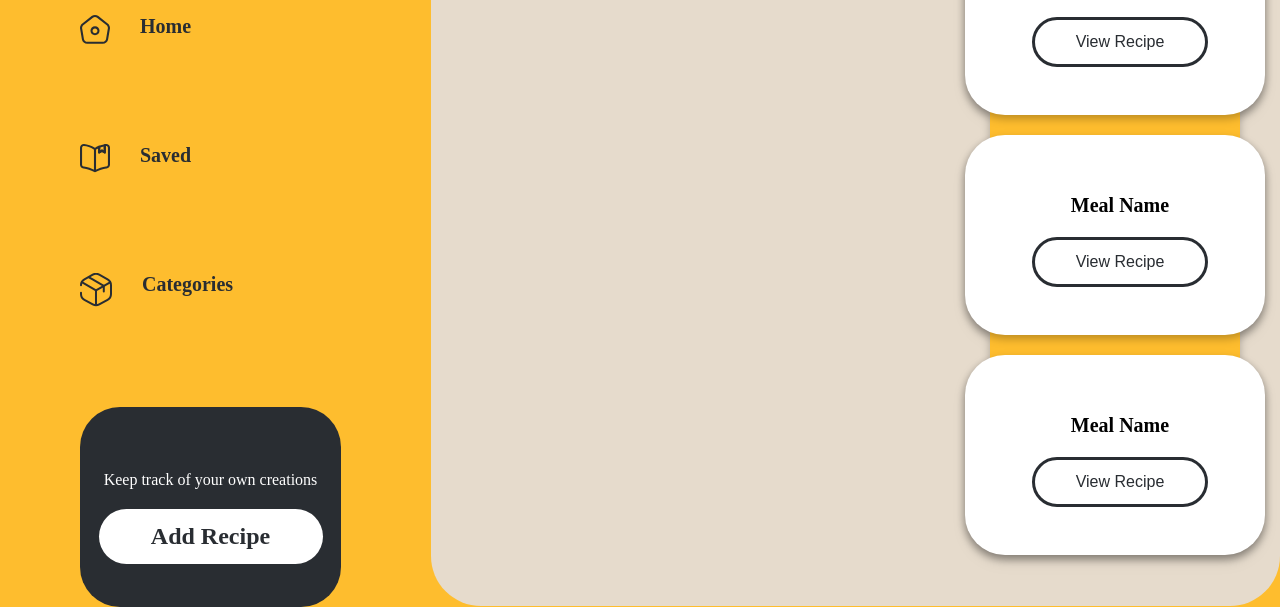
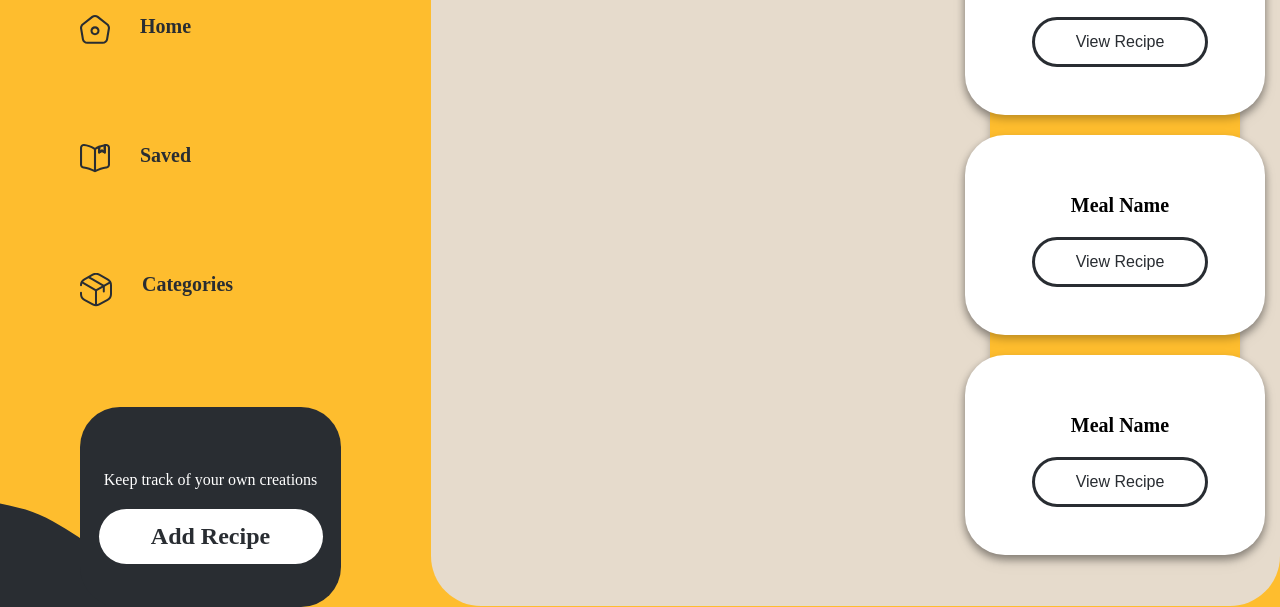
Before and after one commit to Loic017/More-Meals, a plain HTML site: page index.html in a window 1280 px wide. Shown: the part 275-882 px from the top of the page. Drawn offline with Linux system fonts and the light colour scheme; no server answers.

Commit message:
background

```diff
--- a/style.css
+++ b/style.css
@@ -7,9 +7,9 @@
 body {
     background: #febd2e;
     font-family: Poppins;
-    /* background-image: url("img/back2.svg");
+    background-image: url("img/back2.svg");
     background-repeat: no-repeat;
-    background-size: 1920px 1080px; */
+    background-size: cover;
 }
 
 .container {
```
